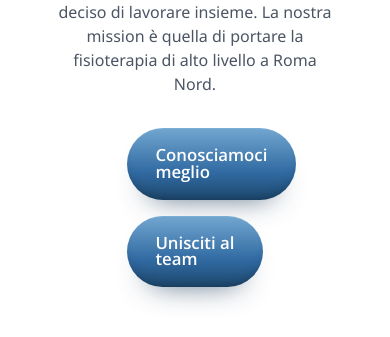
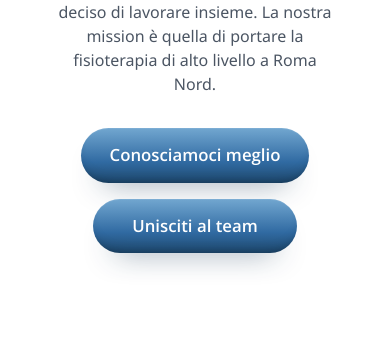
Before and after one commit to rolindaz/ars-fisio, a React (Vite) app: page / in a window 390 px wide. Shown: the part 2850-3187 px from the top of the page. Built offline with nearby package versions, Linux system fonts and the light colour scheme; a web font is replaced by a local one.

Commit message:
feat: enhance button container styling for improved layout on mobile devices
Co-authored-by: Copilot <copilot@github.com>

```diff
--- a/src/index.css
+++ b/src/index.css
@@ -730,8 +730,26 @@ a:visited:active {
   width: 40%;
   display: flex;
   justify-content: space-around;
+  align-items: stretch;
   gap: 1rem;
   flex-wrap: wrap;
+  text-align: center;
+}
+
+.button-container .booking-button {
+  justify-content: center;
+  text-align: center;
+}
+
+@media (max-width: 767px) {
+  .button-container {
+    width: min(28rem, 100%);
+    justify-content: center;
+  }
+
+  .button-container .booking-button {
+    min-width: 12.75rem;
+  }
 }
 
 /* #endregion StaffPreview */
```
